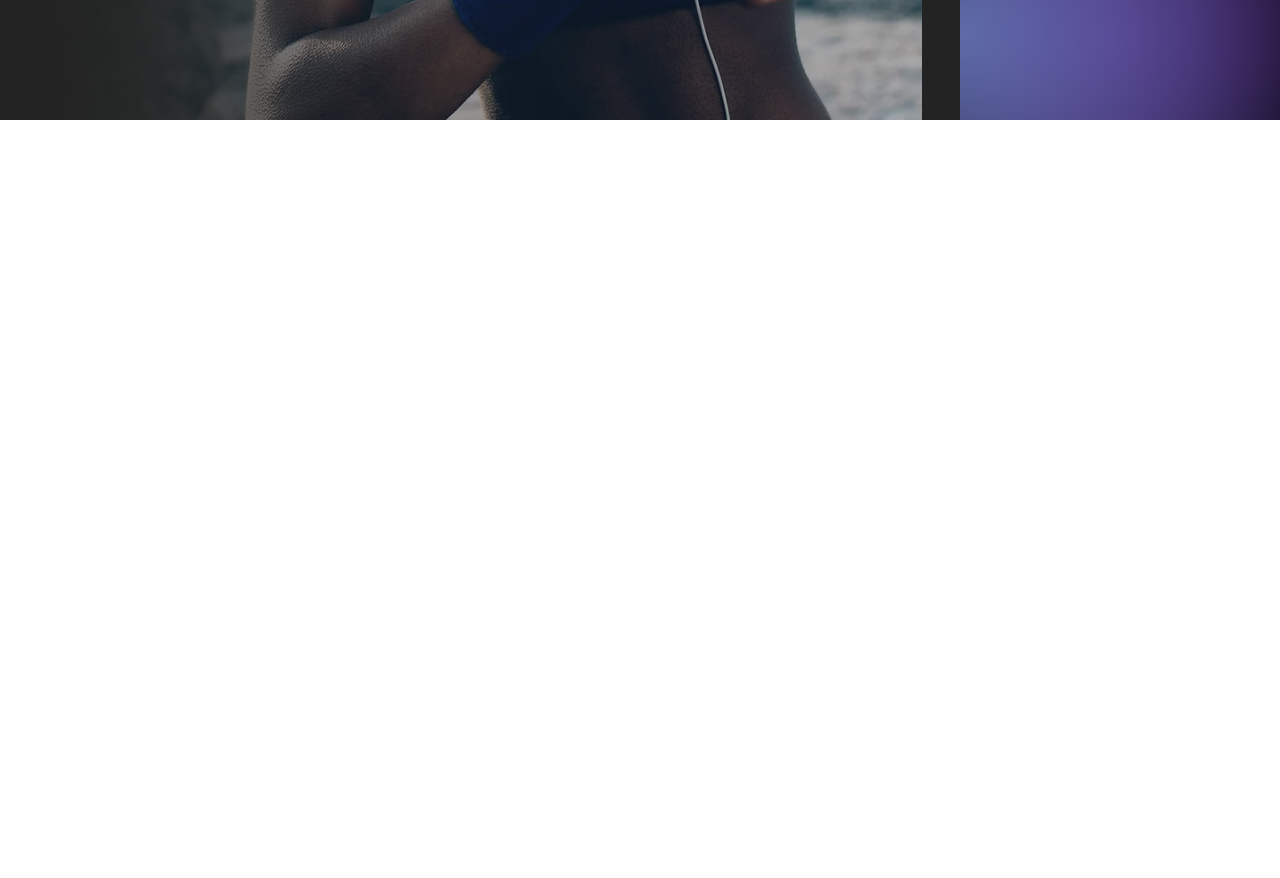
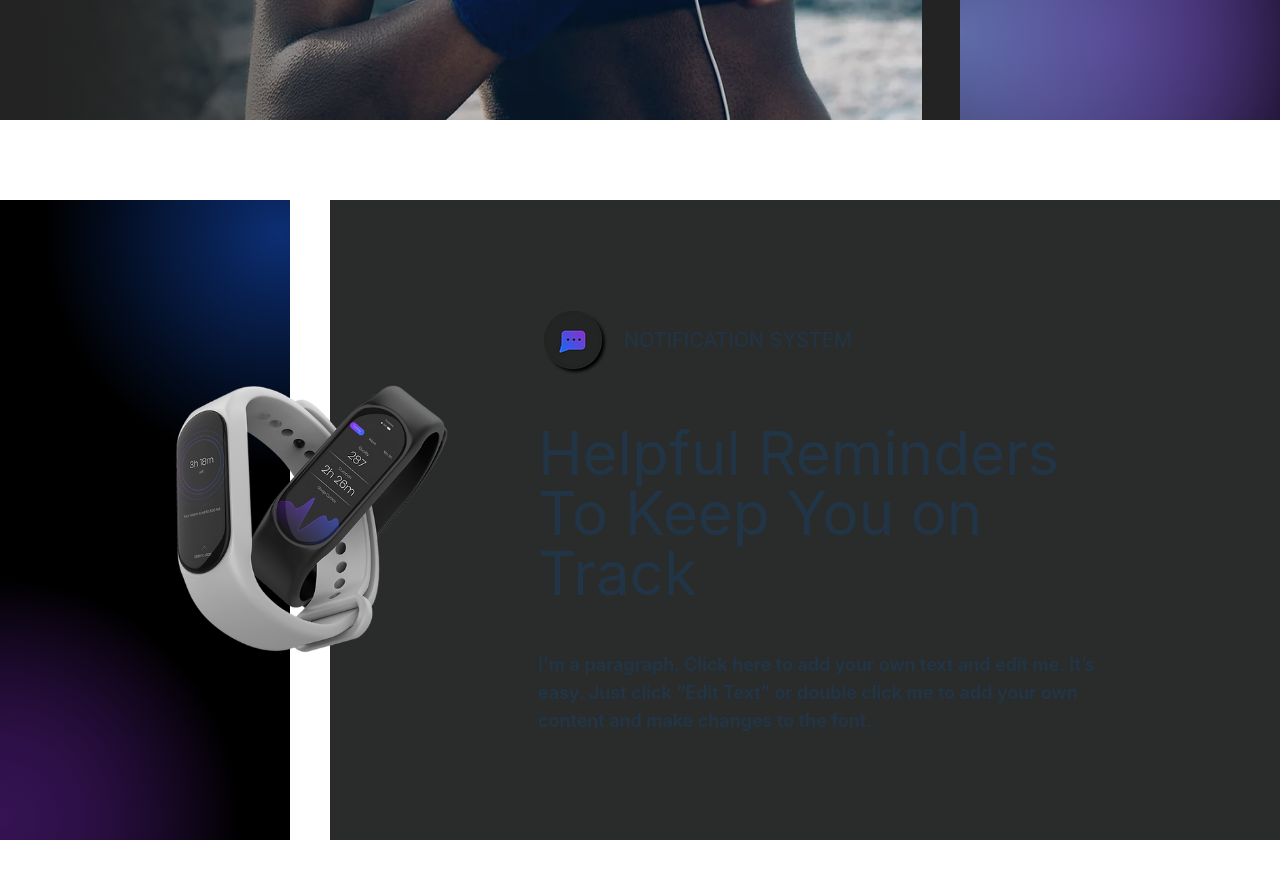
Before and after one commit to AmirrezaAPTech/TrackMate, a React (Vite) app in the folder front-end/: page / in a window 1280 px wide. Shown: the part 1480-2358 px from the top of the page. Before the commit the page ends 1600 px from the top, so only its background shows below. Built offline with nearby package versions, Linux system fonts and the light colour scheme.

Commit message:
Landing Page C

```diff
--- a/front-end/src/components/HomePage.tsx
+++ b/front-end/src/components/HomePage.tsx
@@ -1,5 +1,6 @@
 // import { useEffect, useState } from 'react';
 import ProductImg from '../Img/ProductImg.webp'
+import LandingPageC from './LandingPages/LandingPageC';
 import WorkoutTracking from './LandingPages/WorkoutTracking';
 // import LandingPageC from './LandingPages/LandingPageC';
 // import LandingPageD from './LandingPages/LandingPageD';
@@ -25,8 +26,8 @@ const HomePage = () => {
                 </div>
             </div>
             <WorkoutTracking />
-            {/* <LandingPageC />
-            <LandingPageD />
+             <LandingPageC />
+            {/*<LandingPageD />
             <LandingPageE />
             <Specifications />
             <HabitsMindfulness />
--- a/front-end/src/components/LandingPages/LandingPageC.tsx
+++ b/front-end/src/components/LandingPages/LandingPageC.tsx
@@ -1,13 +1,14 @@
 import ProductImage from "../../Img/ProductImage_LPC.webp"
 import Icon3 from "../../Img/icon 3.webp"
+import TextDecoration from "../TextDecoration"
 const LandingPageC = () => {
   return (
-    <div className='flex justify-between items-center h-screen w-full'>
-        <div id='landingPageC' className='relative w-[25%] h-[80%] bg-yellow-400 '>
-    <img src={ProductImage} alt="ProductImage" className="absolute -right-40 top-[24%] z-50"/>
+    <div className='grid max-lg:grid-row-12 lg:grid-cols-12 items-center gap-10 lg:h-screen w-full'>
+        <div id='landingPageC' className='relative flex justify-center order-2 lg:order-1 items-center lg:col-span-3 h-[60vh] lg:h-[80%] '>
+    <img src={ProductImage} alt="ProductImage" className="lg:absolute lg:-right-24 xl:-right-40 lg:top-1/2 lg:transform lg:-translate-y-1/2 z-50"/>
         </div>
-        <div className="bg-[#2A2C2C] w-[73%] h-[80%] flex justify-center items-center">
-        <div className='w-[600px] h-screen flex flex-col justify-center items-start gap-y-12'>
+        <div className="relative bg-[#2A2C2C] order-1 lg:order-2 h-[60vh] lg:col-span-9 lg:h-[80%] flex justify-center items-center">
+        {/* <div className='w-[600px] h-screen flex flex-col justify-center items-start gap-y-12'>
                       <div className='flex justify-center items-center gap-4'>
                       <img src={Icon3} alt="Icon 3" />
                       <p className='text-xl'>NOTIFICATION SYSTEM</p>
@@ -17,7 +18,8 @@ const LandingPageC = () => {
                       </p>
                       <p className='text-lg font-semibold'>
                       I'm a paragraph. Click here to add your own text and edit me. It’s easy. Just click “Edit Text” or double click me to add your own content and make changes to the font.                      </p>
-                    </div>
+        </div> */}
+        <TextDecoration icon={Icon3} iconText="NOTIFICATION SYSTEM" title="Helpful Reminders To Keep You on Track" desc="I'm a paragraph. Click here to add your own text and edit me. It’s easy. Just click “Edit Text” or double click me to add your own content and make changes to the font." />
         </div>
     </div>
   )
--- a/front-end/src/components/LandingPages/WorkoutTracking.tsx
+++ b/front-end/src/components/LandingPages/WorkoutTracking.tsx
@@ -5,6 +5,7 @@ import WomanTrackingImgMd from '../../Img/WomanTrackingImg-md.webp'
 import WomanTrackingImgSm from '../../Img/WomanTrackingImg-sm.webp'
 import Icon2 from '../../Img/icon 2.webp'
 import phoneImg from '../../Img/phone.webp'
+import TextDecoration from '../TextDecoration';
 
 const WorkoutTracking = () => {
 
@@ -37,7 +38,7 @@ const WorkoutTracking = () => {
                     <img src={WomanTrackingImg2xl} alt="WomanTrackingImg" className="h-full w-full object-cover hidden lg:block" />
                     <img src={WomanTrackingImgMd} alt="WomanTrackingImg" className="h-full w-full object-cover hidden max-lg:block max-sm:hidden" />
                     <img src={WomanTrackingImgSm} alt="WomanTrackingImg" className="h-full w-full object-cover hidden max-sm:block" />
-                    <div className='absolute top-1/2 left-10 md:left-20 xl:left-52 transform -translate-y-1/2 max-sm:-translate-x-1/2 max-sm:left-1/2 w-[600px] min-[2260px]:w-[1200px] 2xl:w-[800px]  max-sm:w-[90%] flex flex-col justify-center items-start sm:gap-y-12 gap-y-8'>
+                    {/* <div className='absolute top-1/2 left-10 md:left-20 xl:left-52 transform -translate-y-1/2 max-sm:-translate-x-1/2 max-sm:left-1/2 w-[600px] min-[2260px]:w-[1200px] 2xl:w-[800px]  max-sm:w-[90%] flex flex-col justify-center items-start sm:gap-y-12 gap-y-8'>
                     <div className='flex justify-center items-center gap-4'>
                       <img src={Icon2} alt="Icon 2" />
                       <p className='text-xl min-[2260px]:text-3xl 2xl:text-2xl max-sm:text-lg max-[500px]:text-md'>WORKOUT TRACKING</p>
@@ -48,7 +49,9 @@ const WorkoutTracking = () => {
                       <p className='text-lg min-[2260px]:text-2xl 2xl:text-xl font-semibold max-sm:text-md max-[500px]:text-sm'>
                       I'm a paragraph. Click here to add your own text and edit me. It’s easy. Just click “Edit Text” or double click me to add your own content and make changes to the font.
                       </p>
-                    </div>
+                    </div> */}
+                    <TextDecoration icon={Icon2} iconText="WORKOUT TRACKING" title="Fine Tune Your Routine With Precise Workout Stats" desc="I'm a paragraph. Click here to add your own text and edit me. It’s easy. Just click “Edit Text” or double click me to add your own content and make changes to the font." />
+
                 </div>
                 <div className='w-[3%] max-xl:w-full h-full max-xl:h-[30px] bg-[#232323]'></div>
                 <div id='landingPageB' className='relative w-[25%] max-xl:w-screen h-screen max-xl:flex max-xl:justify-center max-xl:items-center py-10'>
--- /dev/null
+++ b/front-end/src/components/TextDecoration.tsx
@@ -0,0 +1,27 @@
+interface TextDecorationProps {
+    iconText: string;
+    icon: string;
+    title: string;
+    desc: string;
+}
+
+const TextDecoration: React.FC<TextDecorationProps> = ({iconText, icon, title, desc}) => {
+    console.log(iconText, icon, title, desc);
+
+  return (
+    <div className='absolute top-1/2 left-10 md:left-20 xl:left-52 transform -translate-y-1/2 max-sm:-translate-x-1/2 max-sm:left-1/2 w-[600px] min-[2260px]:w-[1200px] 2xl:w-[800px]  max-sm:w-[90%] flex flex-col justify-center items-start sm:gap-y-12 gap-y-8'>
+    <div className='flex justify-center items-center gap-4'>
+      <img src={icon} alt="Icon 2" />
+      <p className='text-xl min-[2260px]:text-3xl 2xl:text-2xl max-sm:text-lg max-[500px]:text-md'>{iconText}</p>
+      </div>
+      <p className='text-6xl min-[2260px]:text-8xl 2xl:text-6xl max-xl:text-5xl max-md:text-4xl max-sm:text-3xl max-[500px]:text-xl max-sm:font-semibold'>
+      {title}
+      </p>
+      <p className='text-lg min-[2260px]:text-2xl 2xl:text-xl font-semibold max-sm:text-md max-[500px]:text-sm'>
+        {desc}
+      </p>
+    </div>
+  )
+}
+
+export default TextDecoration
```
